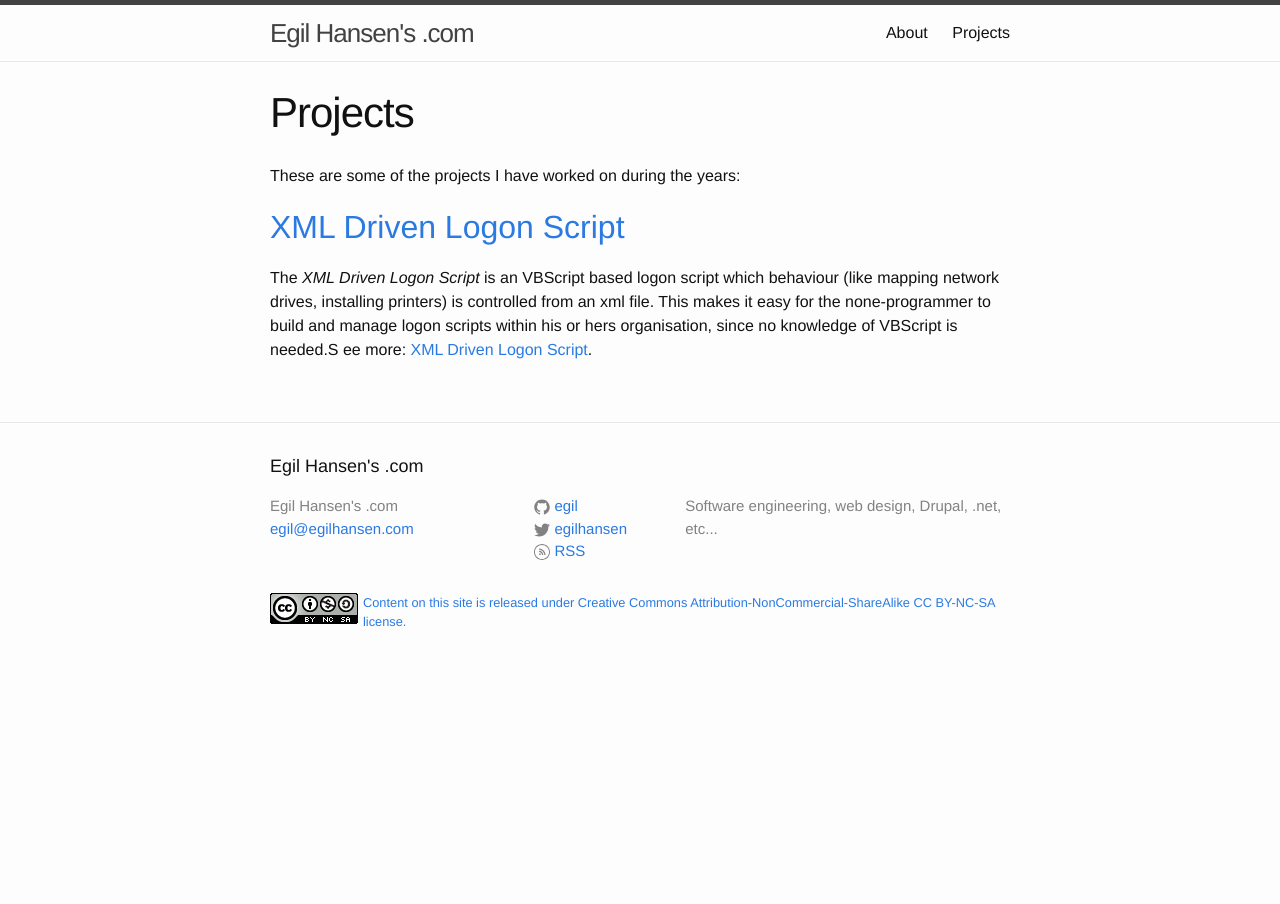
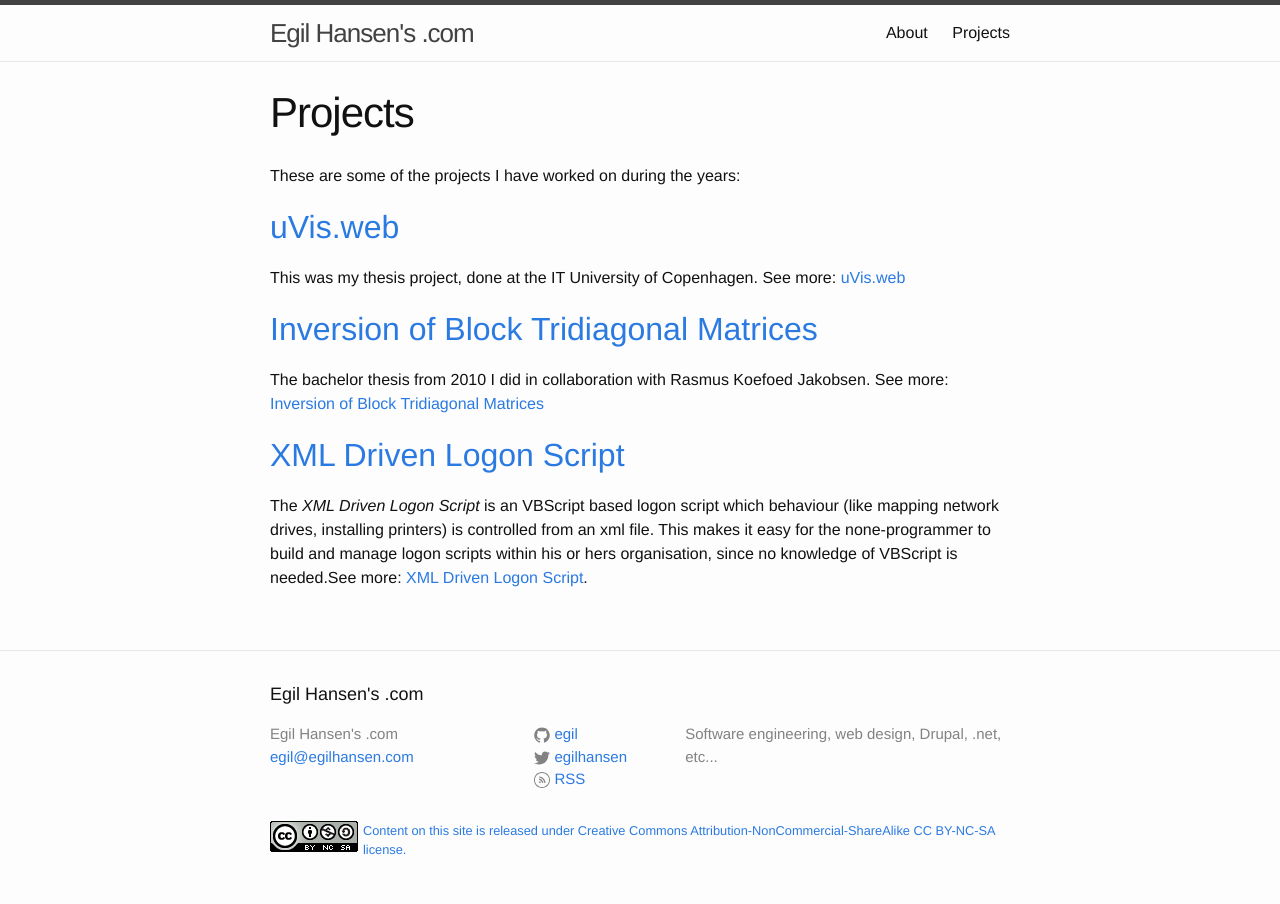
Before and after one commit to egil/egil.github.io, a Jekyll site: the page built from projects.md, in a window 1280 px wide. Built offline with Jekyll 4.4.1, drawn with Linux system fonts in a browser that asks for light colours.

Commit message:
additional projects

```diff
--- a/projects.md
+++ b/projects.md
@@ -5,5 +5,11 @@ permalink: /projects/
 ---
 These are some of the projects I have worked on during the years:
 
+## [uVis.web](/projects/uvis-web/) ##
+This was my thesis project, done at the IT University of Copenhagen. See more: [uVis.web](/projects/uvis-web/)
+
+## [Inversion of Block Tridiagonal Matrices](/projects/inversion-of-block-tridiagonal-matrices/) ##
+The bachelor thesis from 2010 I did in collaboration with Rasmus Koefoed Jakobsen. See more: [Inversion of Block Tridiagonal Matrices](/projects/inversion-of-block-tridiagonal-matrices/)
+
 ## [XML Driven Logon Script](/projects/xml-driven-logon-script/) ##
-The *XML Driven Logon Script* is an VBScript based logon script which behaviour (like mapping network drives, installing printers) is controlled from an xml file. This makes it easy for the none-programmer to build and manage logon scripts within his or hers organisation, since no knowledge of VBScript is needed.S ee more: [XML Driven Logon Script](/projects/xml-driven-logon-script/).
+The *XML Driven Logon Script* is an VBScript based logon script which behaviour (like mapping network drives, installing printers) is controlled from an xml file. This makes it easy for the none-programmer to build and manage logon scripts within his or hers organisation, since no knowledge of VBScript is needed.See more: [XML Driven Logon Script](/projects/xml-driven-logon-script/).
```
Also changed, not shown: projects/inversion-of-block-tridiagonal-matrices.md (added, +11 -0 lines), projects/uvis-web.md (added, +8 -0 lines).
